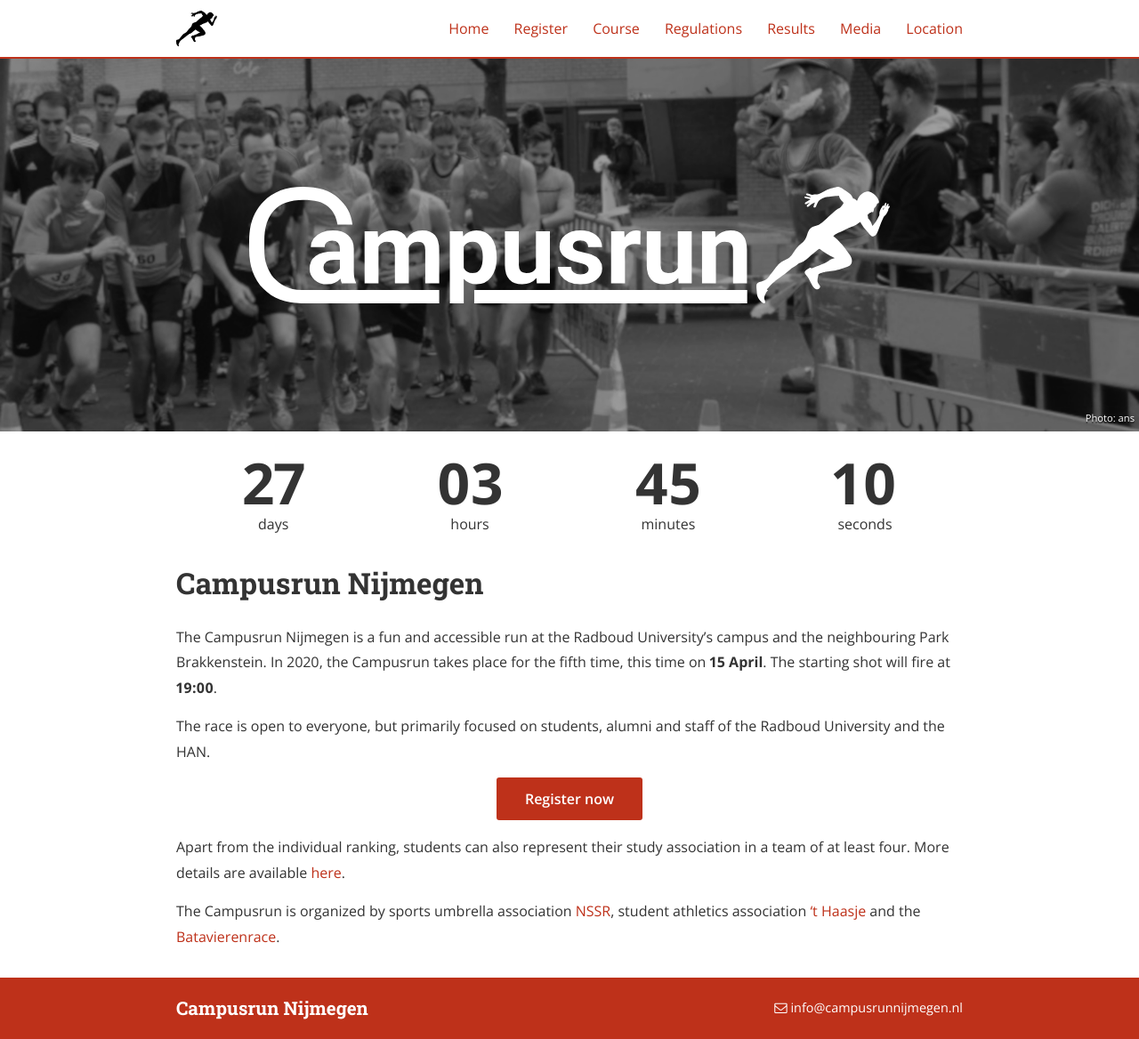
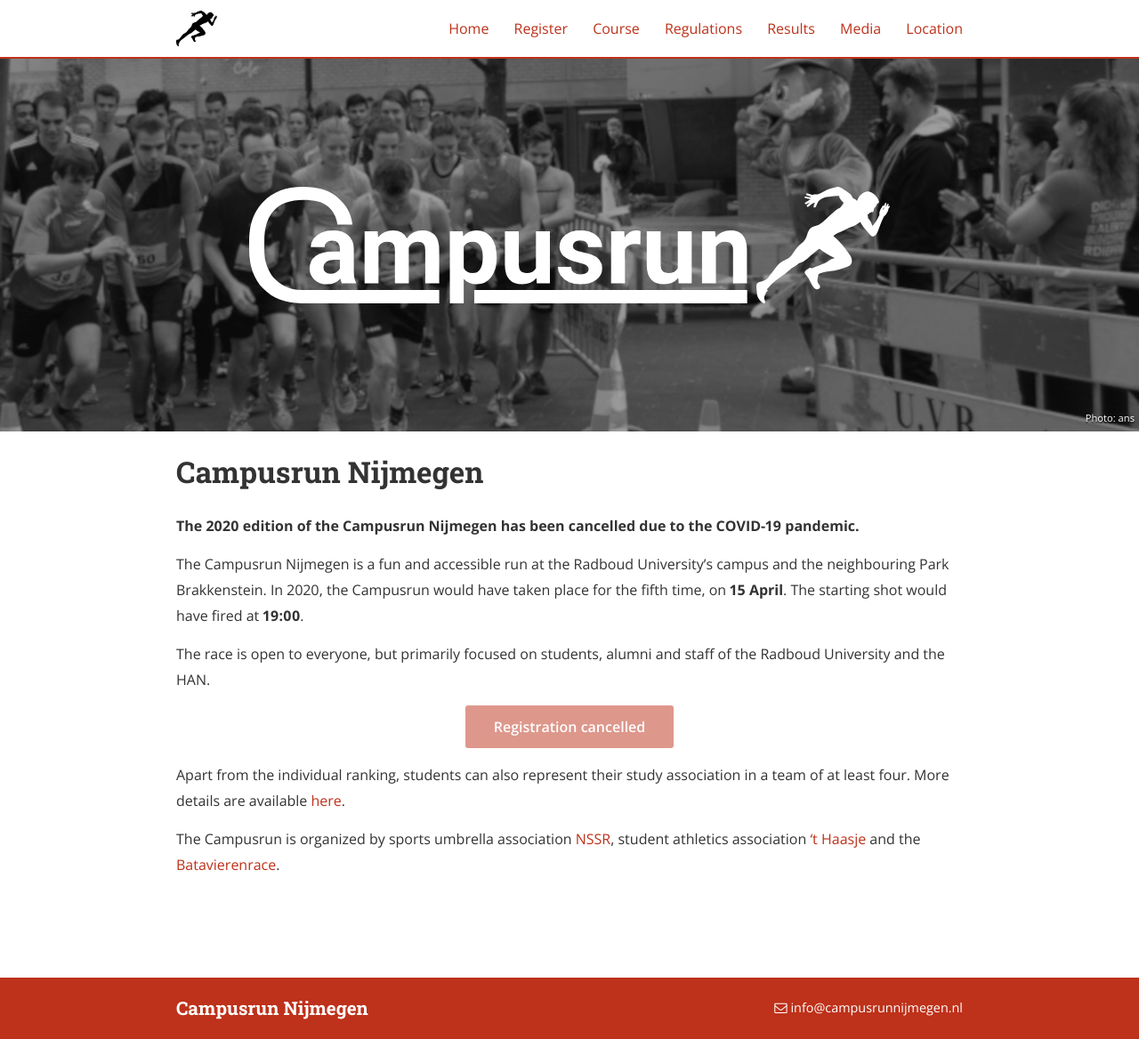
Before and after one commit to TimoMaarse/campusrun, a Jekyll site: the page built from index.md, in a window 1280 px wide and 1168 px high. Shown: the whole window at 89% size. Built offline with Jekyll 4.4.1, drawn with Linux system fonts in a browser that asks for light colours; nearby versions of some CDN libraries.

Commit message:
Cancel 2020 edition

```diff
--- a/index.md
+++ b/index.md
@@ -6,7 +6,7 @@
 order: 1
 ---
 
-<div class="countdown">
+<!-- <div class="countdown">
     <div class="timer"><b class="countdownvalue" id="countdownA"></b><span class="word" id="countdownTextA"></span></div>
     <div class="timer"><b class="countdownvalue" id="countdownB"></b><span class="word" id="countdownTextB"></span></div>
     <div class="timer"><b class="countdownvalue" id="countdownC"></b><span class="word" id="countdownTextC"></span></div>
@@ -68,16 +68,18 @@
     .word {
         display: block;
     }
-</style>
+</style> -->
 
 # Campusrun Nijmegen
 
-The Campusrun Nijmegen is a fun and accessible run at the Radboud University's campus and the neighbouring Park Brakkenstein. In 2020, the Campusrun takes place for the fifth time, this time on **15 April**. The starting shot will fire at **19:00**.
+**The 2020 edition of the Campusrun Nijmegen has been cancelled due to the COVID-19 pandemic.**
+
+The Campusrun Nijmegen is a fun and accessible run at the Radboud University's campus and the neighbouring Park Brakkenstein. In 2020, the Campusrun would have taken place for the fifth time, on **15 April**. The starting shot would have fired at **19:00**.
 
 The race is open to everyone, but primarily focused on students, alumni and staff of the Radboud University and the HAN.
 
-<center><a href="https://inschrijven.nl/form/2020041518435-en"><button style="background-color: #be311a; border: none; color: white; padding: 16px 32px; text-align: center;
-text-decoration: none; display: inline-block; font-size: 16px; margin-bottom: 16px;">Register now</button></a></center>
+<center><a href="https://inschrijven.nl/form/2020041518435-en"><button disabled style="background-color: #be311a; border: none; color: white; padding: 16px 32px; text-align: center;
+text-decoration: none; display: inline-block; font-size: 16px; margin-bottom: 16px;">Registration cancelled</button></a></center>
 
 Apart from the individual ranking, students can also represent their study association in a team of at least four. More details are available [here](/regulations/).
 
```
Also changed, not shown: course.md (+1 -1 lines), register.md (+4 -2 lines).
